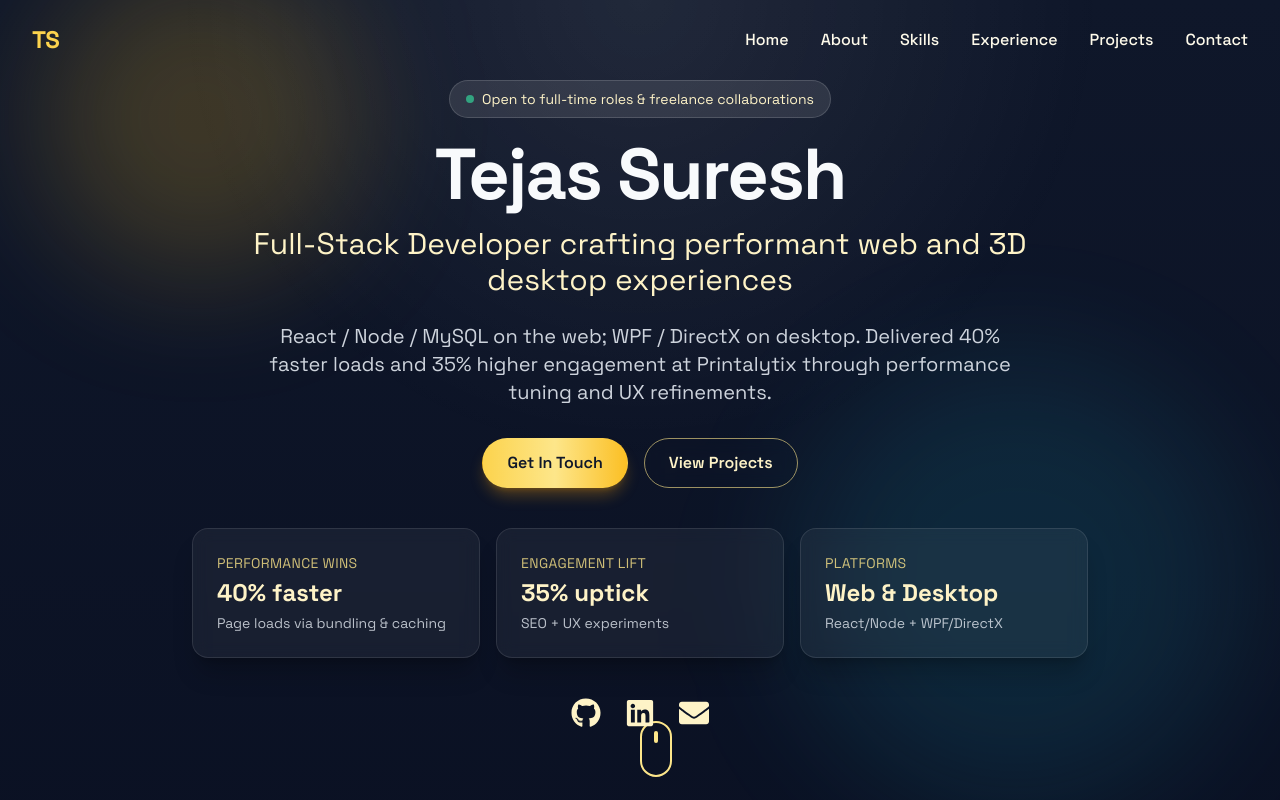
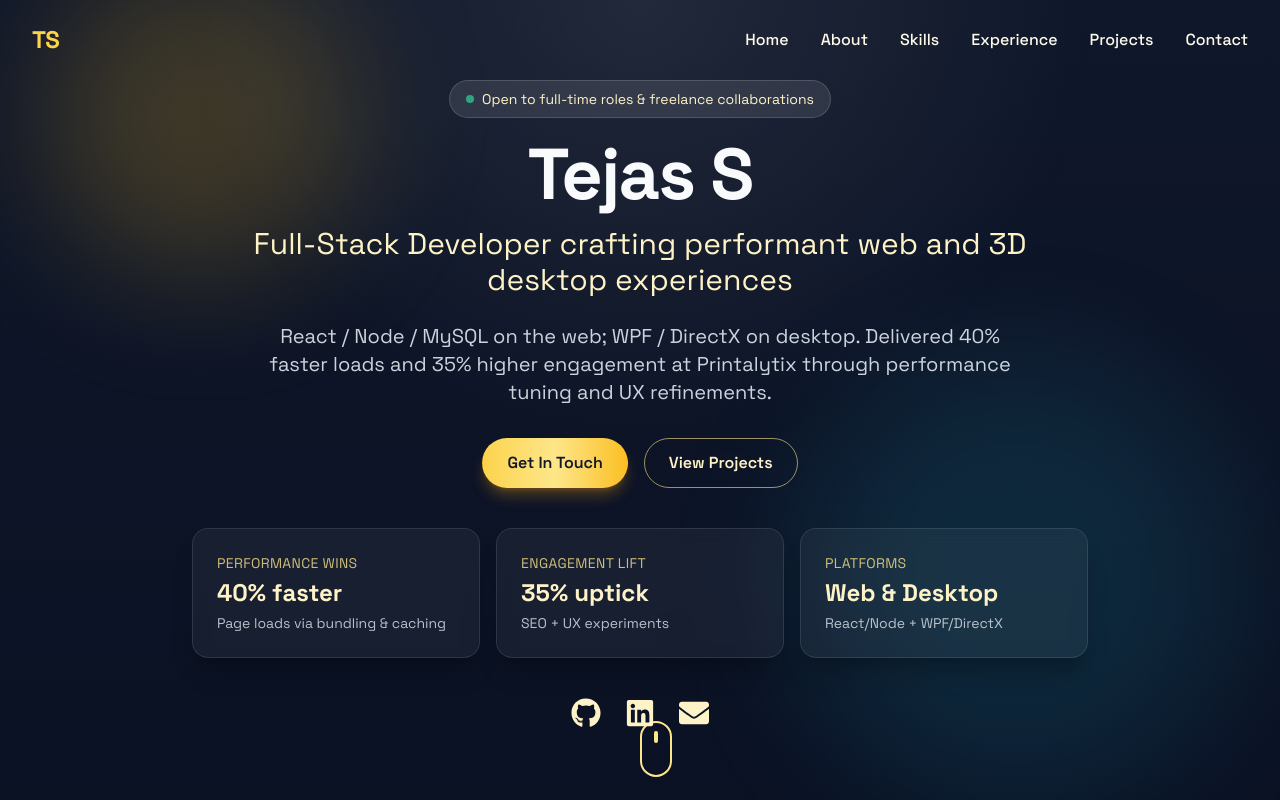
Before and after one commit to Tez861910/Resume, a React (Vite) app in the folder portfolio/: page / in a window 1280 px wide. Shown: the top 800 px of the page. Built offline with nearby package versions, Linux system fonts and the light colour scheme.

Commit message:
content: update site branding to 'Tejas S' in Hero, Footer, and meta

```diff
--- a/portfolio/index.html
+++ b/portfolio/index.html
@@ -4,10 +4,10 @@
     <meta charset="UTF-8" />
     <link rel="icon" type="image/svg+xml" href="/vite.svg" />
     <meta name="viewport" content="width=device-width, initial-scale=1.0" />
-    <meta name="description" content="Tejas Suresh - Full-stack Developer specializing in React, Node.js, and WPF/.NET applications" />
+    <meta name="description" content="Tejas S - Full-stack Developer specializing in React, Node.js, and WPF/.NET applications" />
     <meta name="keywords" content="Full-stack Developer, React, Node.js, WPF, .NET, TypeScript, Portfolio" />
-    <meta name="author" content="Tejas Suresh" />
-    <title>Tejas Suresh | Full-Stack Developer</title>
+    <meta name="author" content="Tejas S" />
+    <title>Tejas S | Full-Stack Developer</title>
   </head>
   <body>
     <div id="root"></div>
--- a/portfolio/src/components/Footer.tsx
+++ b/portfolio/src/components/Footer.tsx
@@ -3,7 +3,7 @@ const Footer = () => {
     <footer className="bg-gray-900 text-white py-8">
       <div className="section-container text-center">
         <p className="text-gray-400">
-          © {new Date().getFullYear()} Tejas Suresh. All rights reserved.
+          © {new Date().getFullYear()} Tejas S. All rights reserved.
         </p>
         <p className="text-gray-500 text-sm mt-2">
           Built with React, TypeScript, and Tailwind CSS
--- a/portfolio/src/components/Hero.tsx
+++ b/portfolio/src/components/Hero.tsx
@@ -27,7 +27,7 @@ const Hero = () => {
           </div>
 
           <h1 className="text-5xl sm:text-6xl lg:text-7xl font-bold mb-4 leading-tight tracking-tight text-slate-50">
-            Tejas Suresh
+            Tejas S
           </h1>
           <p className="text-xl sm:text-2xl lg:text-3xl mb-6 text-amber-100">
             Full-Stack Developer crafting performant web and 3D desktop experiences
```
